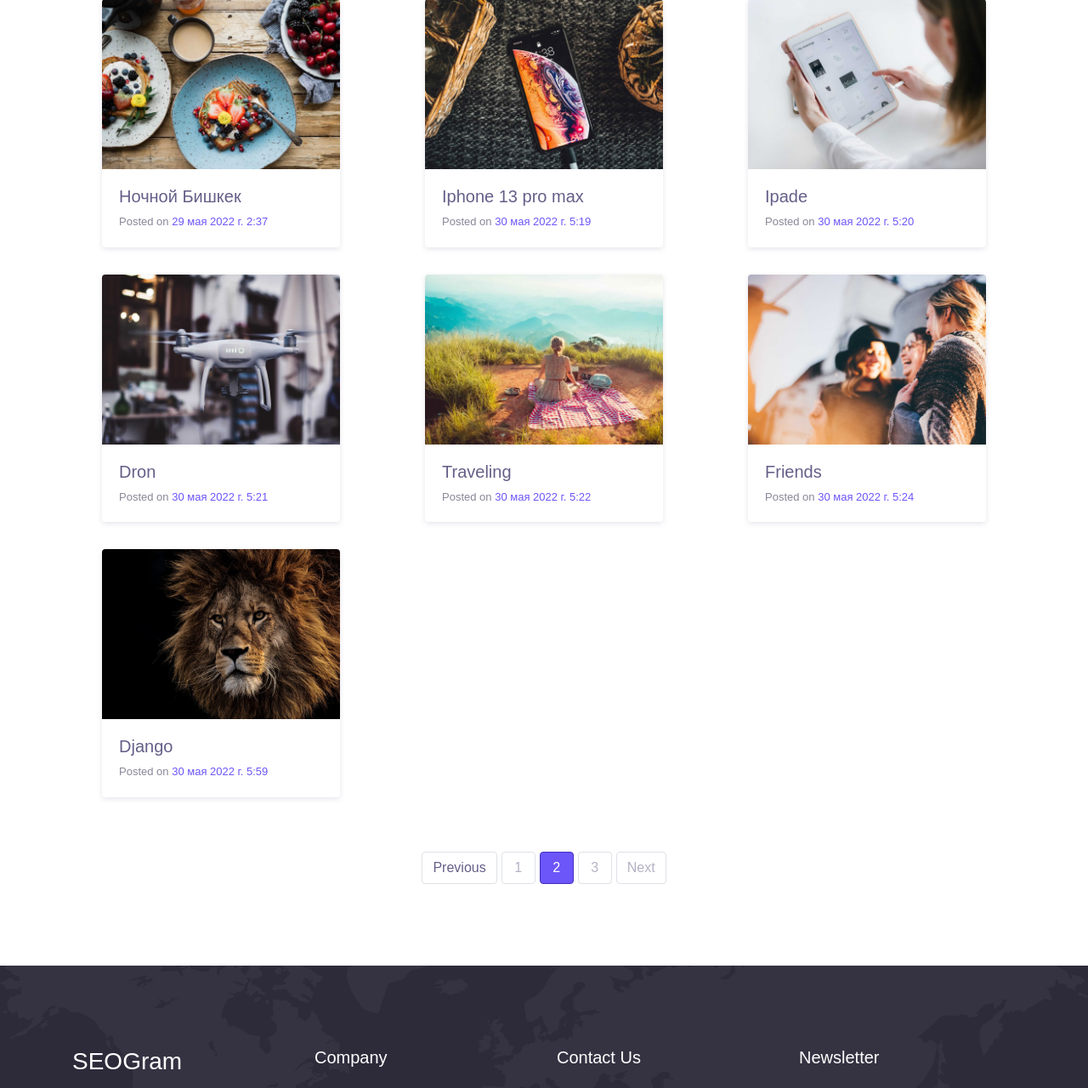
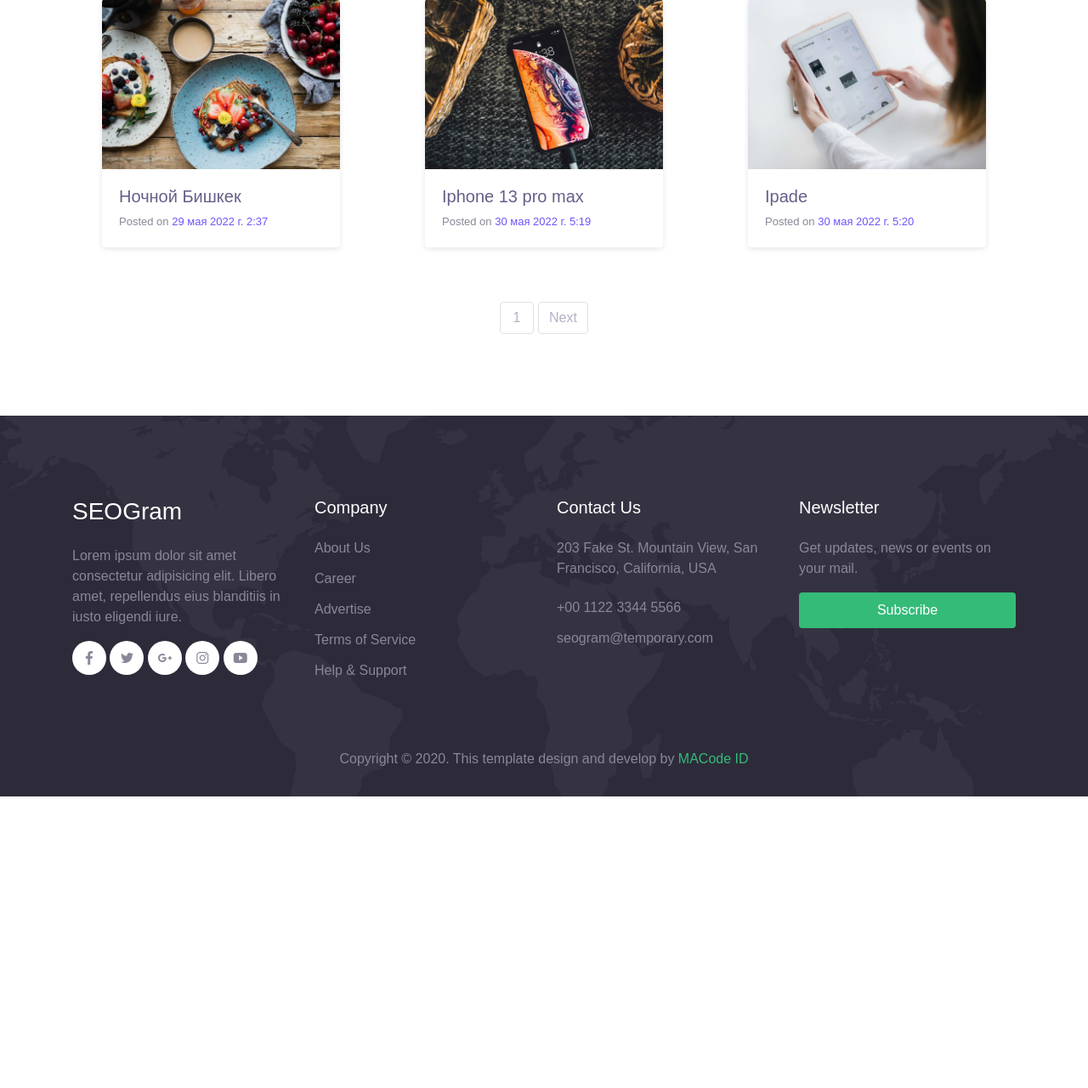
Before and after one commit to Mk-avtandil/hackathon6, a Django app: page /blog/ in a window 1280 px wide. Shown: the part 263-1543 px from the top of the page at 85% size. After the commit the page ends 1200 px from the top, so only its background shows below. Run offline with Django 4.2, Linux system fonts and the light colour scheme; data comes from the database, SQL or seed files in the repository; both versions use the stored data as it was after the commit; some libraries are stand-ins or nearby versions; some web fonts are replaced.

Commit message:
Added pagination

```diff
--- a/app/templates/blog.html
+++ b/app/templates/blog.html
@@ -27,7 +27,7 @@
       </div>
 
       <div class="row my-5">
-        {% for post in posts %}
+        {%for post in page.object_list%}
         <div class="col-lg-4 py-3">
           <div class="card-blog">
             <div class="header">
@@ -46,17 +46,17 @@
 
       <nav aria-label="Page Navigation">
         <ul class="pagination justify-content-center">
-          <li class="page-item disabled">
-            <a class="page-link" href="#" tabindex="-1" aria-disabled="true">Previous</a>
+          {% if page.has_previous %}
+          <li class="page-item">
+            <a class="page-link" href="{%url 'blog' %}?page={{page.previous_page_number}}">Previous</a>
           </li>
-          <li class="page-item"><a class="page-link" href="#">1</a></li>
-          <li class="page-item active" aria-current="page">
-            <a class="page-link" href="#">2 <span class="sr-only">(current)</span></a>
+          {%endif%}
+          <li class="page-item"><a class="page-link" href="#">{{page.number}}</a></li>
+          {%if page.has_next%}
+          <li class="page-item">
+            <a class="page-link" href="{%url 'blog' %}?page={{page.next_page_number}}">Next</a>
           </li>
-          <li class="page-item"><a class="page-link" href="#">3</a></li>
-          <li class="page-item">
-            <a class="page-link" href="#">Next</a>
-          </li>
+          {% endif %}
         </ul>
       </nav>
     </div>
--- a/app/views.py
+++ b/app/views.py
@@ -5,6 +5,7 @@ from django.contrib.auth import logout, login
 from django.contrib.auth.views import LoginView
 from rest_framework import generics
 from django.core.mail import send_mail
+from django.core.paginator import Paginator
 from app.forms import EmailForm
 from .serializers import *
 from .models import *
@@ -60,6 +61,7 @@ def about(request):
 
 
 def blog(request):
+
     search_post = request.GET.get('query')
     category_post = request.GET.get('categories')
     if category_post in (None, 'AllCategories') and search_post in (None, ''):
@@ -71,9 +73,16 @@ def blog(request):
             posts = News.objects.filter(title=search_post)
     else:
         posts = News.objects.filter(choice=category_post)
+
+    bl_paginator = Paginator(posts, 3)
+    page_num = request.GET.get('page')
+    page = bl_paginator.get_page(page_num)
+
     context = {
         'posts': posts,
-        }
+        'page': page,
+        'count': bl_paginator.count
+    }
     return render(request, 'blog.html', context=context)
 
 
```
Also changed, not shown: app/migrations/0010_alter_service_options.py (added), db.sqlite3.
